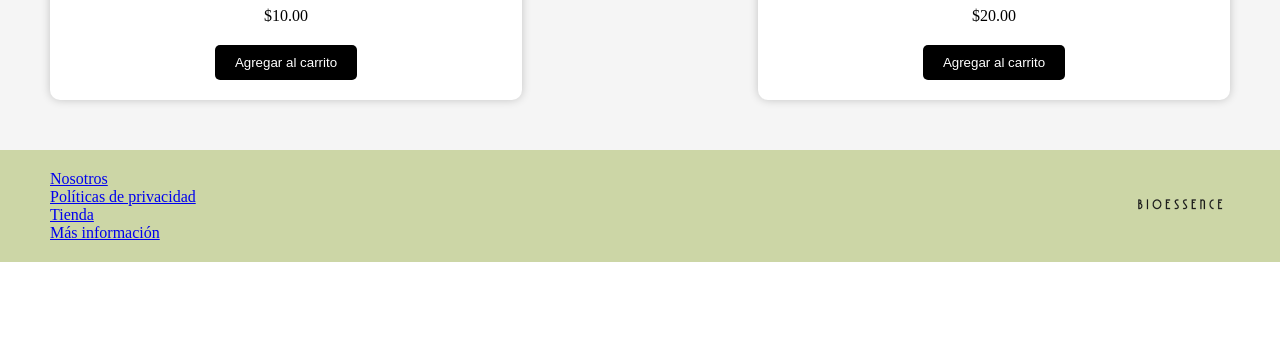
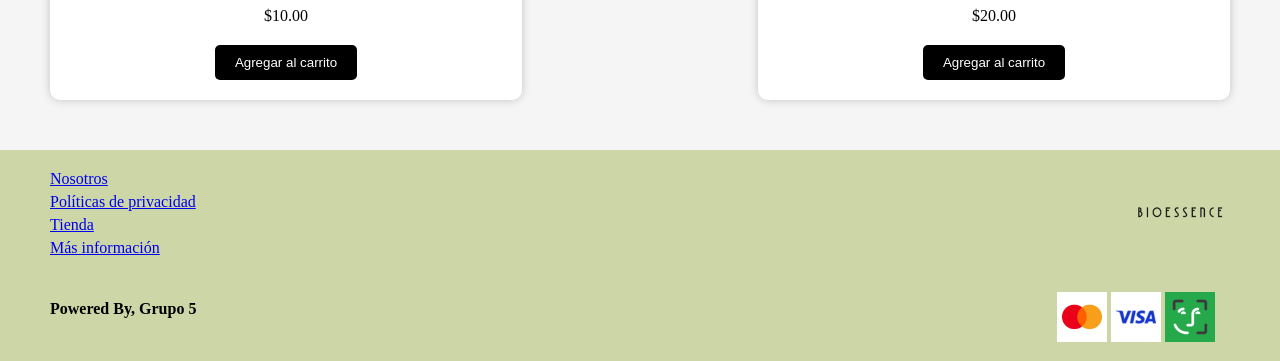
Before and after one commit to mauri2023/BioEssence, a website: page views/index.html in a window 1280 px wide. Shown: the part 674-1035 px from the top of the page. Before the commit the page ends 936 px from the top, so only its background shows below. Drawn offline with Linux system fonts and the light colour scheme; files that its build step writes are made by us from their sources; files whose address does not match are found by name.

Commit message:
modificacion de footer y agregando medios de pago

```diff
--- a/public/css/styles.css
+++ b/public/css/styles.css
@@ -142,3 +142,30 @@ button:hover {
   margin-top: 20px;
   margin-bottom: 20px;
 }
+
+.footer-list-individual {
+  margin: 15px;
+}
+
+.list-footer li {
+  margin: 5px 0px;
+}
+
+/* Sub Footer Container */
+
+.sub-footer-container {
+  display: flex;
+  justify-content: space-between;
+  align-items: center;
+  padding: 0px 50px 0px 50px;
+  background-color: #ccd6a6;
+}
+
+.medios-de-pago {
+  padding: 15px;
+}
+
+.powered-by {
+  font-weight: bold;
+  vertical-align: center;
+}
--- a/views/index.html
+++ b/views/index.html
@@ -62,7 +62,7 @@
     </div>
 
     <footer class="footer-container">
-      <div class="page-links">
+      <div class="links-de-pagina">
         <ul class="list-footer">
           <li><a href="#">Nosotros</a></li>
           <li><a href="#">Políticas de privacidad</a></li>
@@ -75,6 +75,17 @@
       </div>
     </footer>
 
+    <footer class="sub-footer-container">
+        <div class="powered-by">
+          <p>Powered By, Grupo 5</p>
+        </div>
+        <div class="medios-de-pago">
+          <img src="/images/mastercard.png" alt="Mastercard">
+          <img src="/images/Visa.png" alt="Visa">
+          <img src="/images/cuenta-dni.png" alt="Cuenta-Dni">
+        </div>
+
+    </footer>
 </body>
 
 </html>
```
Also changed, not shown: public/images/cuenta-dni.png (added), public/images/mastercard.png (added), public/images/visa.png (added).
